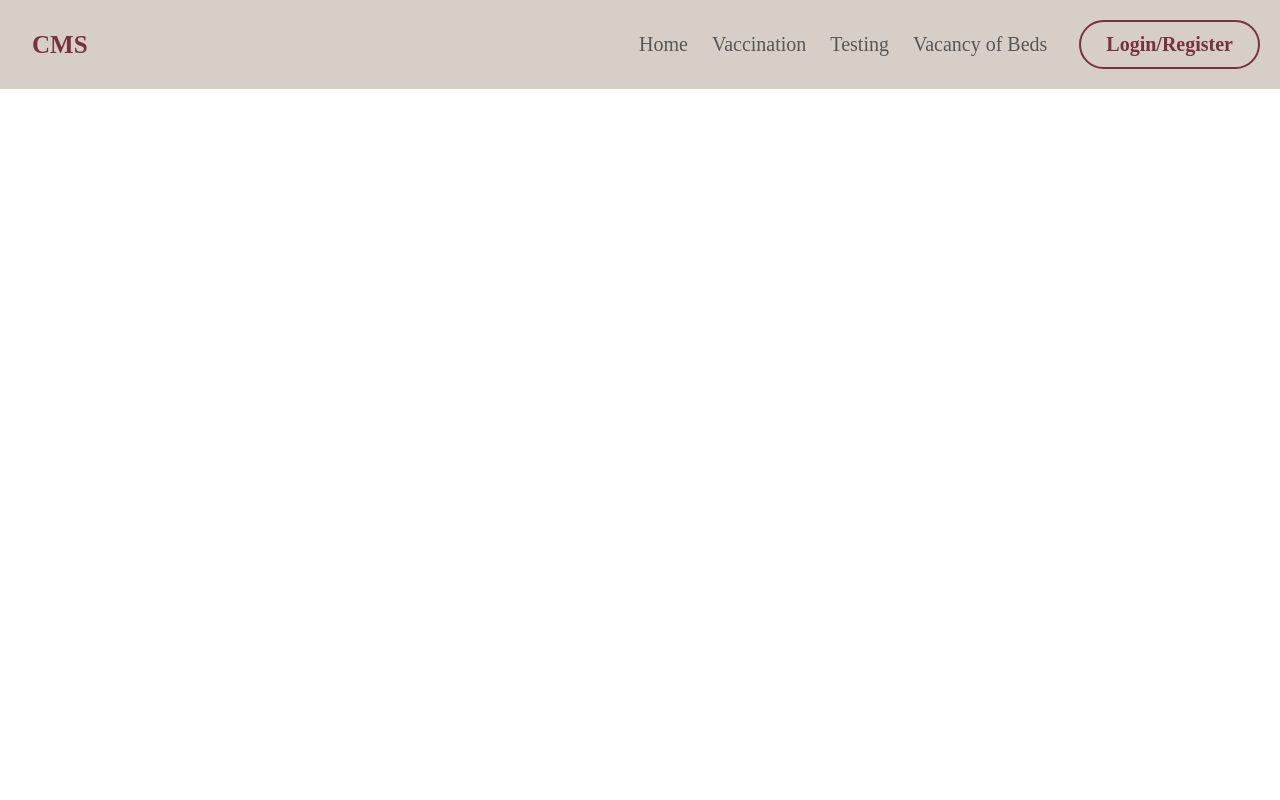
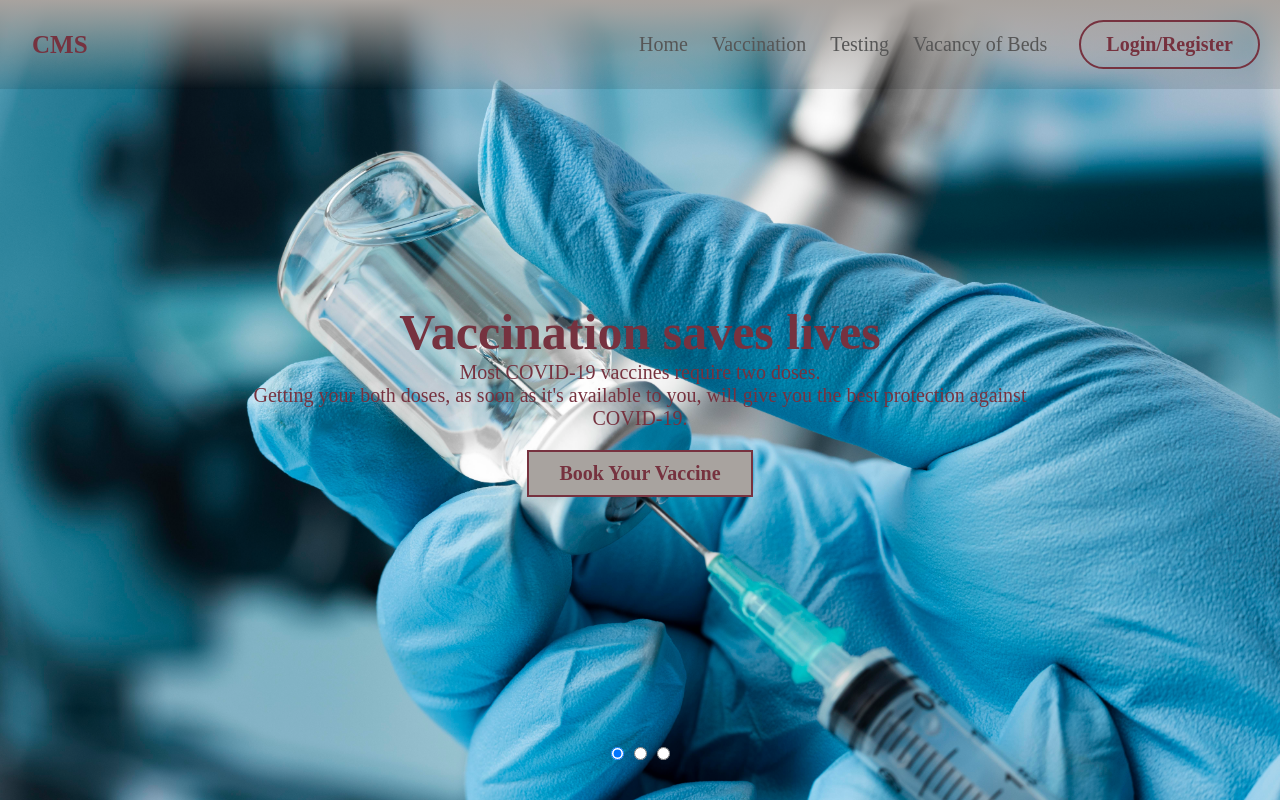
Before and after one commit to pman47/covid_management_system, a PHP site: page / in a window 1280 px wide. Run offline with PHP 8.4, Linux system fonts and the light colour scheme.

Commit message:
Slider done

```diff
--- a/index.php
+++ b/index.php
@@ -18,5 +18,36 @@
       <a href="#" id="loginBtn">Login/Register</a>
     </div>
   </div>
+  <div class="slider">
+    <input type="radio" name="slider" checked="checked">
+    <div class="imgBox">
+      <img src="./images/vaccination1.jpg">
+      <div class="content">
+        <h2>Vaccination saves lives</h2>
+        <p>Most COVID-19 vaccines require two doses.</p>
+        <p>Getting your both doses, as soon as it's available to you, will give you the best protection against COVID-19.</p>
+        <a href="#">Book Your Vaccine</a>
+      </div>
+    </div>
+    <input type="radio" name="slider">
+    <div class="imgBox">
+      <img src="./images/leb1.jpg">
+      <div class="content">
+        <h2>Slide Two</h2>
+        <p>Lorem ipsum dolor sit amet consectetur adipisicing elit. Vero iusto illo cumque cum repudiandae! Facere quis recusandae aliquam labore eum.</p>
+        <a href="#">Read more</a>
+      </div>
+    </div>
+    <input type="radio" name="slider">
+    <div class="imgBox">
+      <img src="./images/beds1.jpg">
+      <div class="content">
+        <h2>Slide Three</h2>
+        <p>Lorem ipsum dolor sit amet consectetur adipisicing elit. Vero iusto illo cumque cum repudiandae! Facere quis recusandae aliquam labore eum.</p>
+        <a href="#">Read more</a>
+      </div>
+    </div>
+
+  </div>
 </body>
 </html>
--- a/style.css
+++ b/style.css
@@ -1,5 +1,5 @@
 :root {
-  --grain: #d7cec7;
+  --grain: #a8a39f;
   --oxblood: #76323f;
   --blackboard: #565656;
   --tan: #c09f80;
@@ -13,9 +13,11 @@
 }
 
 .header {
+  position: relative;
   overflow: hidden;
-  background-color: var(--grain);
+  background: linear-gradient(var(--grain), rgba(0, 0, 0, 0.1));
   padding: 20px 20px;
+  z-index: 1111;
 }
 
 .header a {
@@ -56,3 +58,82 @@
   background-color: var(--oxblood);
   color: var(--grain);
 }
+
+.slider {
+  position: absolute;
+  top: 0;
+  left: 0;
+  width: 100%;
+  min-height: 100vh;
+  display: flex;
+  justify-content: center;
+  align-items: flex-end;
+  background: #000;
+}
+
+.slider .imgBox {
+  position: absolute;
+  top: 0;
+  left: 0;
+  width: 100%;
+  height: 100%;
+  display: flex;
+  align-items: center;
+  justify-content: center;
+  z-index: 1;
+  transition-delay: 0.1s;
+  opacity: 0;
+}
+
+.slider input[type="radio"]:checked + .imgBox {
+  z-index: 10;
+  transition-delay: 0.15s;
+  opacity: 100;
+}
+
+.slider .imgBox img {
+  position: absolute;
+  top: 0;
+  left: 0;
+  width: 100%;
+  height: 100%;
+  object-fit: cover;
+}
+
+.slider .imgBox .content {
+  position: relative;
+  text-align: center;
+  max-width: 800px;
+}
+
+.slider .imgBox .content h2 {
+  font-size: 50px;
+  color: var(--oxblood);
+}
+
+.slider .imgBox .content p {
+  font-size: 20px;
+  color: var(--oxblood);
+}
+
+.slider .imgBox .content a {
+  position: relative;
+  display: inline-block;
+  padding: 10px 30px;
+  margin-top: 20px;
+  text-decoration: none;
+  font-weight: bold;
+  font-size: 20px;
+  background: var(--grain);
+  color: var(--oxblood);
+  border: 2px solid var(--oxblood);
+}
+
+.slider input[type="radio"] {
+  position: relative;
+  z-index: 100;
+  margin: 5px;
+  margin-bottom: 40px;
+  outline: none;
+  cursor: pointer;
+}
```
Also changed, not shown: images/bed2.jpg (added), images/bed3.jpg (added), images/beds1.jpg (added), images/vaccination1.jpg (added), images/vaccination4.jpg (added), 4 other files.
